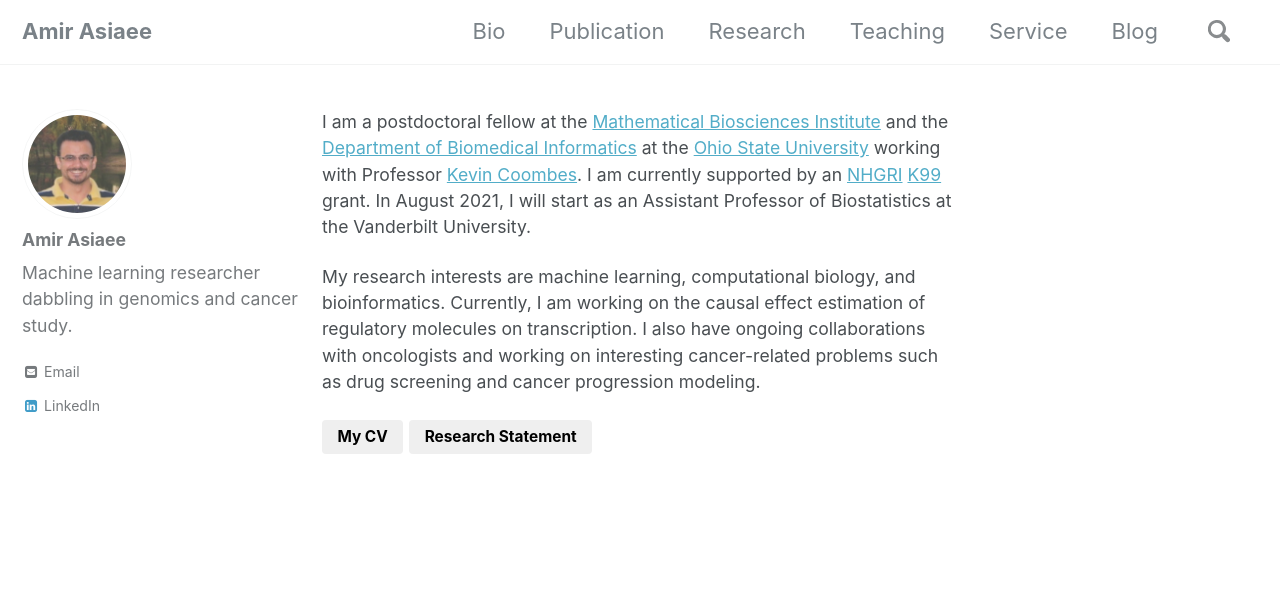
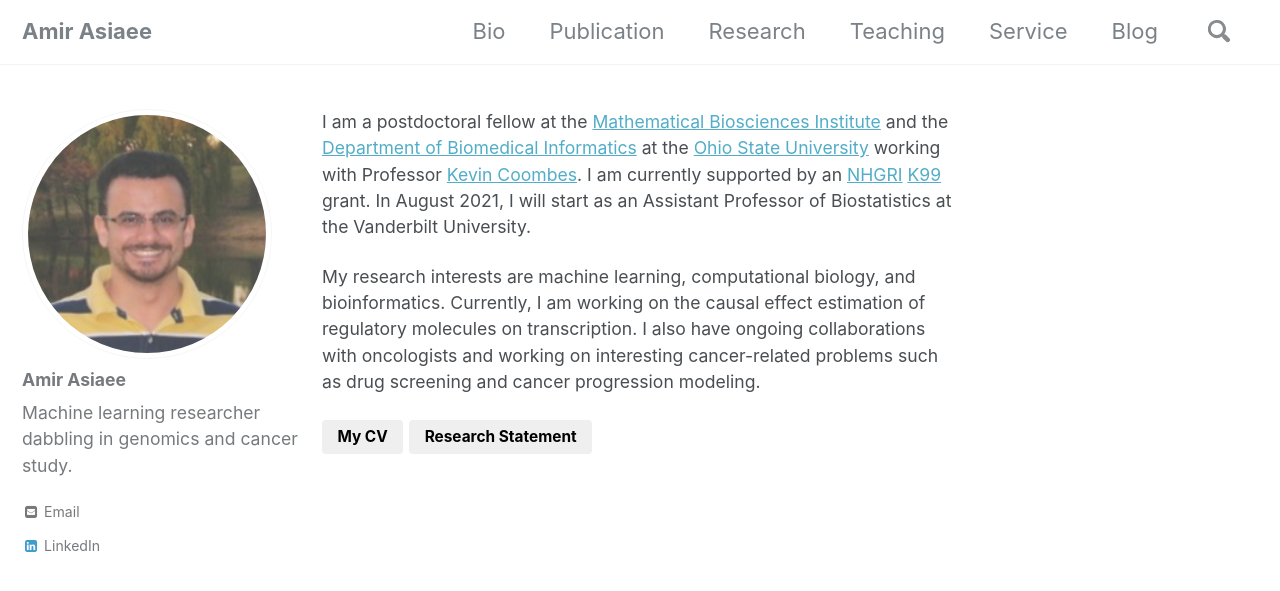
Before and after one commit to aasiaeet/aasiaeet.github.io, a Jekyll site: the page built from index.html, in a window 1280 px wide and 900 px high. Shown: the top 591 px of the window. Built offline with Jekyll 4.4.1, drawn with Linux system fonts in a browser that asks for light colours; nearby versions of some CDN libraries; the list of posts is cut into pages by our own code.

Commit message:
avatar width increased

```diff
--- a/assets/css/main.scss
+++ b/assets/css/main.scss
@@ -3,5 +3,8 @@
 ---
 @charset "utf-8";
 
+.author__avatar img {
+    max-width: 250px !important;
+}
 @import "minimal-mistakes/skins/{{ site.minimal_mistakes_skin | default: 'default' }}"; // skin
 @import "minimal-mistakes"; // main partials
```
